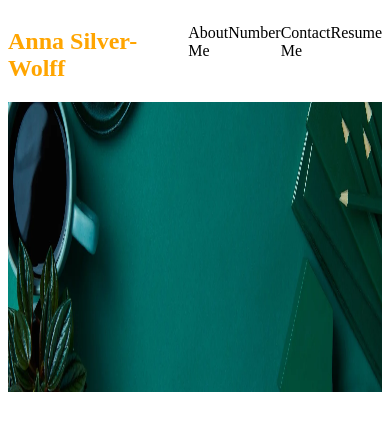
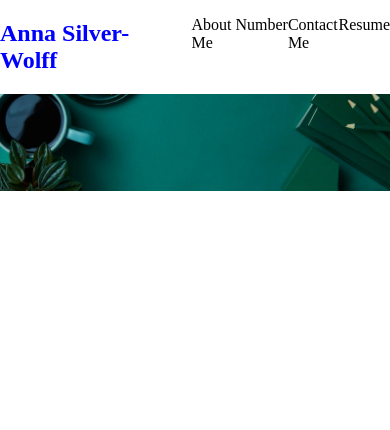
Before and after one commit to asw-afk/portfolio, a plain HTML site: page index2.html in a window 390 px wide. Drawn offline with Linux system fonts and the light colour scheme.

Commit message:
media query

```diff
--- a/assets/css/style copy.css
+++ b/assets/css/style copy.css
@@ -1,10 +1,16 @@
+
+html, body {
+    padding: 0;
+    margin:0;
+}
+
 nav {
     display: flex;
     justify-content: space-between;
 }
 
 #name {
-    color: orange;
+    color: rgb(25, 199, 147);
 }
 
 #nav-links {
@@ -13,7 +19,15 @@ nav {
     list-style-type: none;
 }
 
+
 .banner img {
     width: 100%;
-    height: 290px;
+    z-index: 2;
 }
+
+@media screen and (max-width: 400px) {
+    #name {
+        color:blue;
+    }
+
+}
```
